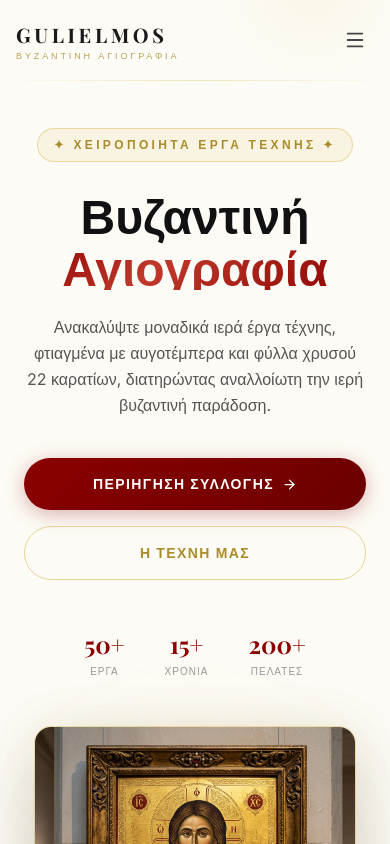
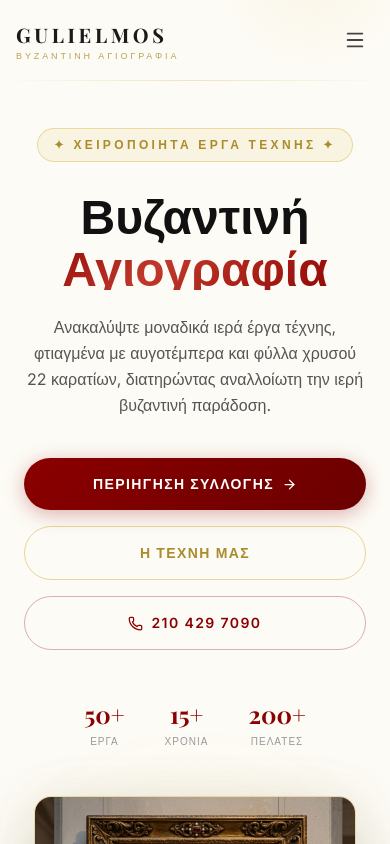
Before and after one commit to IoannisBekas/gulielmos, a Next.js app: page / in a window 390 px wide. Shown: the top 844 px of the page. Built offline with nearby package versions, Linux system fonts and the light colour scheme; a web font is replaced by a local one.

Commit message:
Add phone number to hero section

```diff
--- a/src/app/page.tsx
+++ b/src/app/page.tsx
@@ -3,7 +3,7 @@
 import { motion, useScroll, useTransform } from "framer-motion";
 import Link from "next/link";
 import Image from "next/image";
-import { ArrowRight, Star, Award, Palette } from "lucide-react";
+import { ArrowRight, Star, Award, Palette, Phone } from "lucide-react";
 import { useRef, useState } from "react";
 import { ContactModal } from "@/components/ContactModal";
 
@@ -146,6 +146,13 @@ export default function Home() {
                   style={{ border: "1px solid rgba(212,175,55,0.5)", color: "#aa8c2c" }}>
                   Η Τέχνη Μας
                 </Link>
+
+                <a href="tel:2104297090"
+                  className="inline-flex items-center justify-center gap-2 px-7 py-4 text-sm font-semibold tracking-widest rounded-full transition-all duration-300 hover:bg-[#8b0000]/5"
+                  style={{ border: "1px solid rgba(139,0,0,0.3)", color: "#8b0000" }}>
+                  <Phone size={15} />
+                  210 429 7090
+                </a>
               </motion.div>
 
               {/* Stats */}
```
